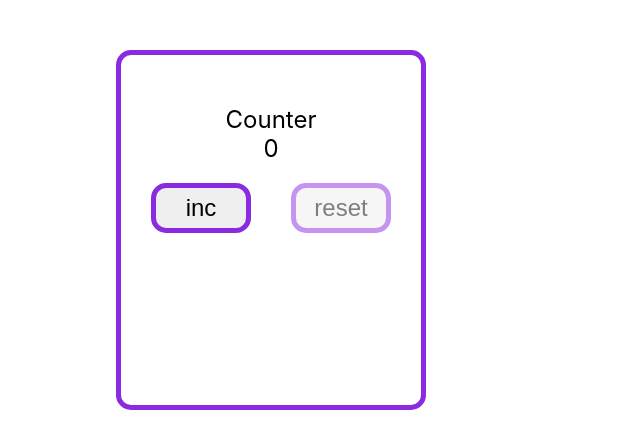
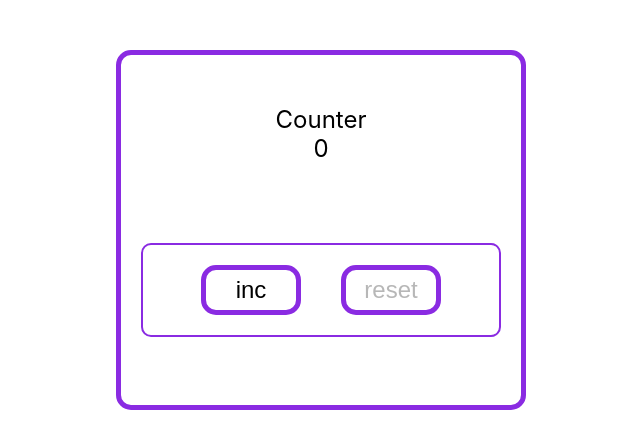
Before and after one commit to alenafatianova/simple-counter, a React (Create React App) app: page / in a window 1280 px wide. Shown: the top 448 px of the page, without its empty margins (14-654 px from the left). Built offline with nearby package versions, Linux system fonts and the light colour scheme.

Commit message:
refactoring: changed functions for buttons

```diff
--- a/src/App.tsx
+++ b/src/App.tsx
@@ -8,6 +8,7 @@ function App() {
 
   return (
     <div className="App">
+
     <CountUp title='Counter' />
     </div>
   );
--- a/src/Buttons.tsx
+++ b/src/Buttons.tsx
@@ -1,35 +1,26 @@
-import React, {useState} from 'react'
-import s from './counter.module.scss'
+import React, { useState } from "react";
+import s from "./counter.module.scss";
 
 export default function Buttons() {
+  let [count, setCount] = useState(0);
 
-    let  [count, setCount] = useState(0);
+  let Inc = () => (count < 5 ? setCount(count + 1) : 0)
+  let reset = () => (count === 5 ? setCount(0) : '')
 
-    let Inc = () => {
-        if (count < 5 ) {
-            setCount(count+1);
-        }
-    }
+  return (
+    <div>
+      <div className={count === 5 ? s.disable : ""}>
+        <div className={s.count}>{count} </div>
 
-    let reset = () => {
-        if (count === 5) {
-            setCount(0);
-        }
-    }
-
-    return (
-        <div>
-            <div className={count === 5 ? s.disable : s.norm}>
-            {count}
-        <div>
-            <button
-                onClick={Inc}
-                className={count === 5 ? s.opacity : s.normOpacity} >inc</button>
-            <button
-                onClick={reset}
-                className={count === 0 ? s.opacity : s.normOpacity  }>reset</button>
+        <div className={s.buttonInc}>
+          <button onClick={Inc} disabled={count === 5 ? true : false}>
+            inc
+          </button>
+          <button onClick={reset} disabled={count === 0 ? true : false}>
+            reset
+          </button>
         </div>
-        </div>
-        </div>
-    )
+      </div>
+    </div>
+  );
 }
--- a/src/Counter.tsx
+++ b/src/Counter.tsx
@@ -10,7 +10,7 @@ export default function CountUp(props:PropsType) {
 
 return (
         <div>
-           <div className={s.classCount}>
+        <div className={s.classCount}>
         <div>{props.title}</div>
         <Buttons />
         </div>
--- a/src/counter.module.scss
+++ b/src/counter.module.scss
@@ -2,11 +2,14 @@
    margin-left: 130px;
    margin-top: 50px;
    padding-top: 50px;
-   width: 300px;
+   width: 400px;
    height: 300px;
    border: 5px solid blueviolet;
    border-radius: 15px;
    font-size: 24px;
+}
+.title {
+    padding-bottom: 30px;
 }
 button {
     width: 100px;
@@ -15,13 +18,19 @@ button {
     border: 5px solid blueviolet;
     border-radius: 15px;
     margin: 20px;
+    background-color: white;
 }
+.buttonInc {
+    border: 2px solid blueviolet;
+    border-radius: 10px;
+    margin-left: 20px;
+    margin-right: 20px;
+    margin-top: 80px;
+}
+
 .disable {
     color: red;
 }
 .opacity {
     opacity: 0.5;
 }
-.normOpacity {
-    opacity: 0px;
-}
```
